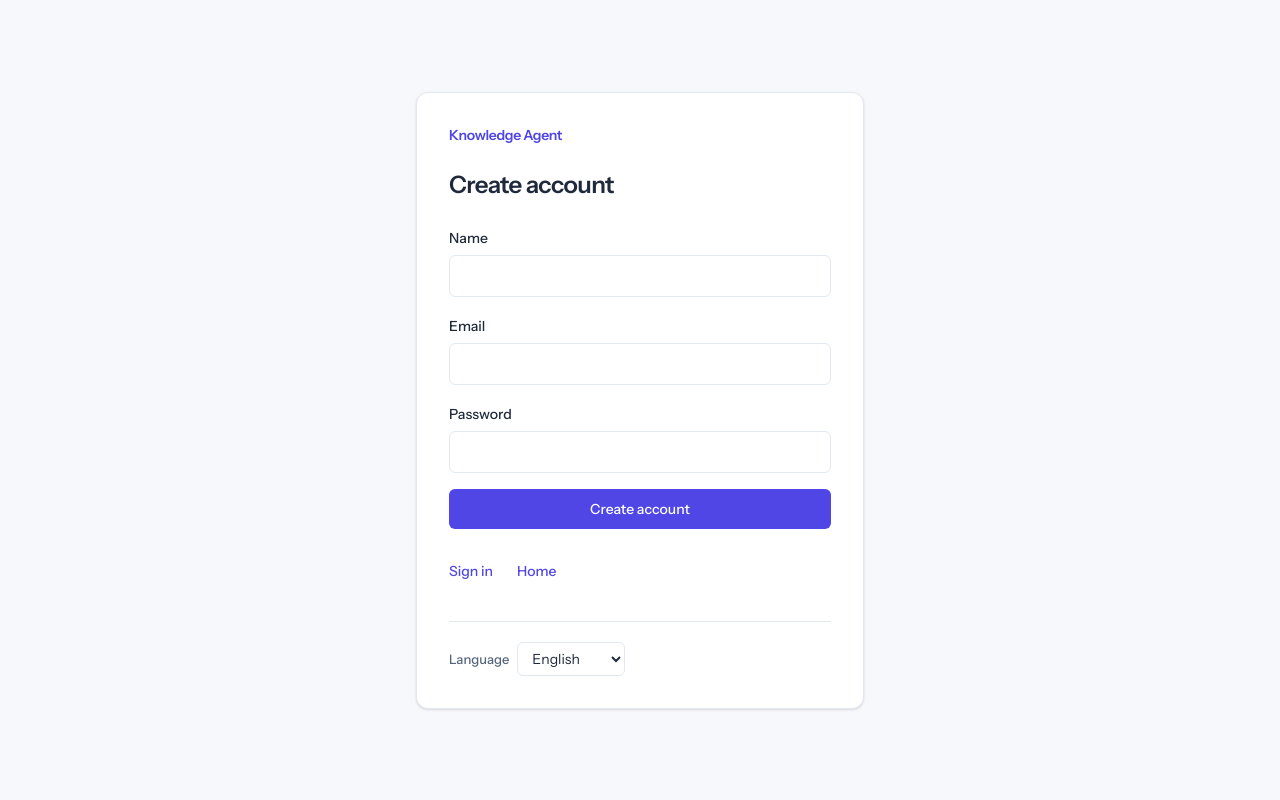
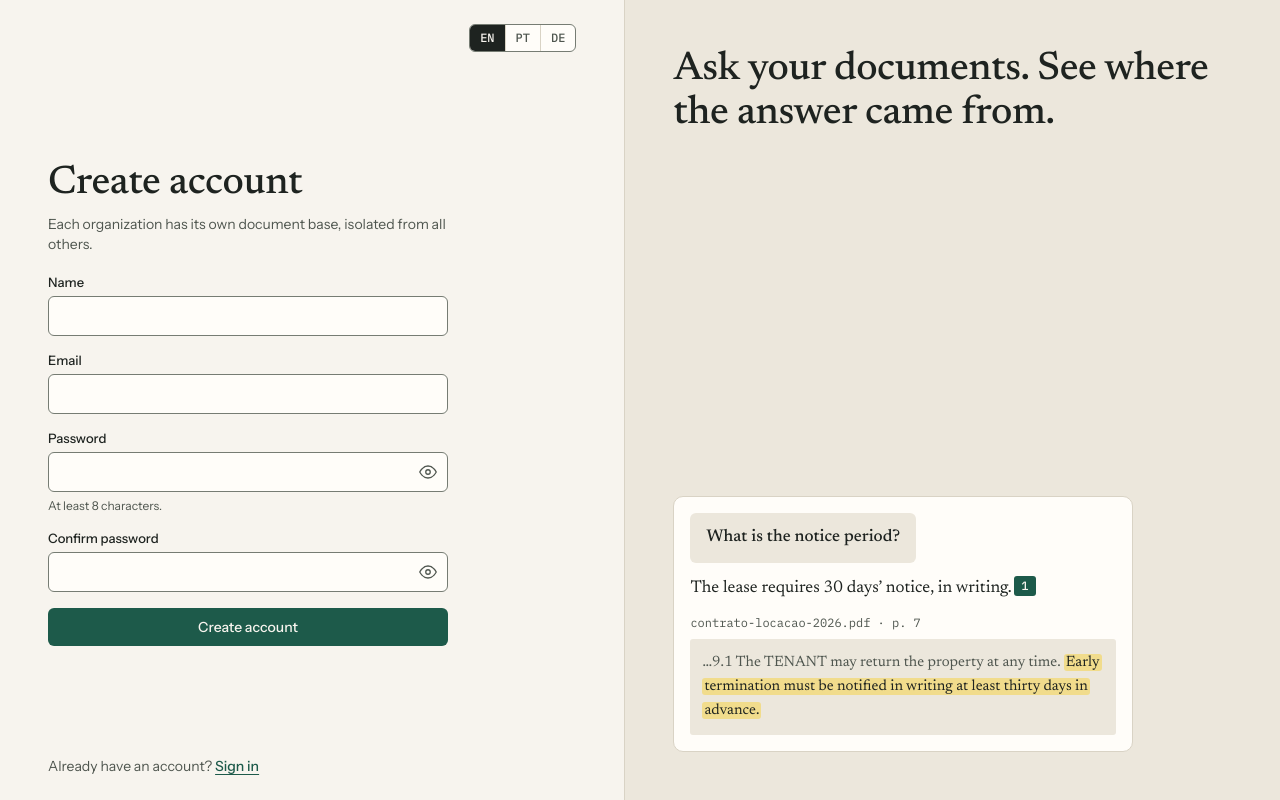
Before and after one commit to httpablo/knowledge-agent, a React (Vite) app in the folder frontend/: page /register in a window 1280 px wide. Built offline with nearby package versions, Linux system fonts and the light colour scheme.

Commit message:
feat: redesign signup screen, drop org field, add confirm password

```diff
--- a/frontend/src/App.tsx
+++ b/frontend/src/App.tsx
@@ -1,6 +1,5 @@
 import { Route, Routes } from 'react-router-dom'
 
-import CenteredPanel from './components/CenteredPanel'
 import GuestOnlyRoute from './components/auth/GuestOnlyRoute'
 import RequireAuth from './components/auth/RequireAuth'
 import LoginPage from './pages/LoginPage'
@@ -30,9 +29,7 @@ function App() {
         path="/register"
         element={
           <GuestOnlyRoute>
-            <CenteredPanel>
-              <RegisterPage />
-            </CenteredPanel>
+            <RegisterPage />
           </GuestOnlyRoute>
         }
       />
--- a/frontend/src/components/TextField.tsx
+++ /dev/null
@@ -1,23 +0,0 @@
-import type { InputHTMLAttributes } from 'react'
-
-type TextFieldProps = InputHTMLAttributes<HTMLInputElement> & {
-  id: string
-  label: string
-}
-
-function TextField({ id, label, ...input }: TextFieldProps) {
-  return (
-    <div>
-      <label htmlFor={id} className="text-sm font-medium">
-        {label}
-      </label>
-      <input
-        id={id}
-        {...input}
-        className="mt-1.5 w-full rounded-md border border-border bg-surface px-3 py-2.5 text-base hover:border-muted-foreground sm:text-sm"
-      />
-    </div>
-  )
-}
-
-export default TextField
--- a/frontend/src/components/TextLink.tsx
+++ /dev/null
@@ -1,15 +0,0 @@
-import type { ReactNode } from 'react'
-import { Link } from 'react-router-dom'
-
-function TextLink({ to, children }: { to: string; children: ReactNode }) {
-  return (
-    <Link
-      to={to}
-      className="inline-block rounded-sm py-2 text-sm font-medium text-primary underline-offset-4 hover:underline"
-    >
-      {children}
-    </Link>
-  )
-}
-
-export default TextLink
--- a/frontend/src/components/acervo/Field.tsx
+++ b/frontend/src/components/acervo/Field.tsx
@@ -16,6 +16,7 @@ type FieldProps = {
   onBlur?: (event: FocusEvent<HTMLInputElement>) => void
   autoComplete?: string
   required?: boolean
+  maxLength?: number
   showLabel?: string
   hideLabel?: string
 }
@@ -31,6 +32,7 @@ function Field({
   onBlur,
   autoComplete,
   required,
+  maxLength,
   showLabel,
   hideLabel,
 }: FieldProps) {
@@ -63,6 +65,7 @@ function Field({
           onBlur={onBlur}
           autoComplete={autoComplete}
           required={required}
+          maxLength={maxLength}
           aria-invalid={error ? true : undefined}
           aria-describedby={describedBy}
           className={[
--- a/frontend/src/i18n/de.ts
+++ b/frontend/src/i18n/de.ts
@@ -32,6 +32,13 @@ const de: Translation = {
   signInUnavailable:
     'Die Anmeldung ist derzeit nicht möglich. Versuchen Sie es erneut.',
   name: 'Name',
+  signupLead:
+    'Jede Organisation hat eine eigene, von allen anderen getrennte Dokumentenbasis.',
+  alreadyHaveAccount: 'Schon ein Konto?',
+  confirmPassword: 'Passwort bestätigen',
+  passwordHint: 'Mindestens 8 Zeichen.',
+  passwordTooShort: 'Das Passwort muss mindestens 8 Zeichen lang sein.',
+  passwordMismatch: 'Die Passwörter stimmen nicht überein.',
   creatingAccount: 'Konto wird erstellt…',
   emailAlreadyExists:
     'Für diese E-Mail-Adresse existiert bereits ein Konto.',
--- a/frontend/src/i18n/en.ts
+++ b/frontend/src/i18n/en.ts
@@ -25,6 +25,13 @@ const en = {
   signInUnavailable:
     'We couldn’t sign you in right now. Please try again.',
   name: 'Name',
+  signupLead:
+    'Each organization has its own document base, isolated from all others.',
+  alreadyHaveAccount: 'Already have an account?',
+  confirmPassword: 'Confirm password',
+  passwordHint: 'At least 8 characters.',
+  passwordTooShort: 'Password must be at least 8 characters.',
+  passwordMismatch: 'Passwords don’t match.',
   creatingAccount: 'Creating account…',
   emailAlreadyExists: 'An account with this email already exists.',
   registrationUnavailable:
--- a/frontend/src/i18n/pt.ts
+++ b/frontend/src/i18n/pt.ts
@@ -28,6 +28,12 @@ const pt: Translation = {
   invalidInput: 'Verifique as informações digitadas.',
   signInUnavailable: 'Não foi possível entrar agora. Tente novamente.',
   name: 'Nome',
+  signupLead: 'Cada organização tem sua própria base, isolada das demais.',
+  alreadyHaveAccount: 'Já tem conta?',
+  confirmPassword: 'Confirmar senha',
+  passwordHint: 'Mínimo de 8 caracteres.',
+  passwordTooShort: 'A senha precisa de pelo menos 8 caracteres.',
+  passwordMismatch: 'As senhas não coincidem.',
   creatingAccount: 'Criando conta…',
   emailAlreadyExists: 'Já existe uma conta com este e-mail.',
   registrationUnavailable:
--- a/frontend/src/pages/RegisterPage.tsx
+++ b/frontend/src/pages/RegisterPage.tsx
@@ -1,20 +1,58 @@
 import { useRef, useState } from 'react'
-import type { FormEvent } from 'react'
+import type { ChangeEvent, FormEvent } from 'react'
 import { useTranslation } from 'react-i18next'
-import { useNavigate } from 'react-router-dom'
+import { Link, useNavigate } from 'react-router-dom'
 
 import { register } from '../api/auth'
 import { ApiError } from '../api/client'
+import type { Language } from '../i18n'
 import type { Translation } from '../i18n/en'
-import ErrorMessage from '../components/ErrorMessage'
-import SubmitButton from '../components/SubmitButton'
-import TextField from '../components/TextField'
-import TextLink from '../components/TextLink'
+import AuthShell from '../components/acervo/AuthShell'
+import Button from '../components/acervo/Button'
+import Field from '../components/acervo/Field'
+import Notice from '../components/acervo/Notice'
 import { useAuth } from '../context/useAuth'
 
+const EMAIL_PATTERN = /^[^\s@]+@[^\s@]+\.[^\s@]+$/
 const PASSWORD_MIN_LENGTH = 8
 const PASSWORD_MAX_LENGTH = 128
 const NAME_MAX_LENGTH = 255
+
+type FieldErrors = Partial<
+  Record<
+    'name' | 'email' | 'password' | 'confirmPassword',
+    keyof Translation
+  >
+>
+
+function validate(
+  name: string,
+  email: string,
+  password: string,
+  confirmPassword: string,
+): FieldErrors {
+  const errors: FieldErrors = {}
+
+  if (!name) {
+    errors.name = 'fieldRequired'
+  }
+
+  if (!email) {
+    errors.email = 'fieldRequired'
+  } else if (!EMAIL_PATTERN.test(email)) {
+    errors.email = 'invalidEmailFormat'
+  }
+
+  if (password.length < PASSWORD_MIN_LENGTH) {
+    errors.password = 'passwordTooShort'
+  }
+
+  if (confirmPassword !== password) {
+    errors.confirmPassword = 'passwordMismatch'
+  }
+
+  return errors
+}
 
 function registrationErrorKey(error: unknown): keyof Translation {
   if (error instanceof ApiError) {
@@ -31,21 +69,44 @@ function registrationErrorKey(error: unknown): keyof Translation {
 }
 
 function RegisterPage() {
-  const { t } = useTranslation()
+  const { t, i18n } = useTranslation()
   const { establishSession } = useAuth()
   const navigate = useNavigate()
 
   const [name, setName] = useState('')
   const [email, setEmail] = useState('')
   const [password, setPassword] = useState('')
+  const [confirmPassword, setConfirmPassword] = useState('')
   const [submitting, setSubmitting] = useState(false)
-  const [errorKey, setErrorKey] = useState<keyof Translation | null>(null)
+  const [fieldErrors, setFieldErrors] = useState<FieldErrors>({})
+  const [topErrorKey, setTopErrorKey] = useState<keyof Translation | null>(
+    null,
+  )
   const inFlight = useRef(false)
 
-  function fail(key: keyof Translation) {
-    setErrorKey(key)
-    setSubmitting(false)
-    inFlight.current = false
+  function clearFieldError(field: keyof FieldErrors) {
+    setFieldErrors((current) => ({ ...current, [field]: undefined }))
+  }
+
+  function handleNameChange(event: ChangeEvent<HTMLInputElement>) {
+    setName(event.target.value)
+    clearFieldError('name')
+  }
+
+  function handleEmailChange(event: ChangeEvent<HTMLInputElement>) {
+    setEmail(event.target.value)
+    clearFieldError('email')
+  }
+
+  function handlePasswordChange(event: ChangeEvent<HTMLInputElement>) {
+    setPassword(event.target.value)
+    clearFieldError('password')
+    clearFieldError('confirmPassword')
+  }
+
+  function handleConfirmPasswordChange(event: ChangeEvent<HTMLInputElement>) {
+    setConfirmPassword(event.target.value)
+    clearFieldError('confirmPassword')
   }
 
   async function handleSubmit(event: FormEvent<HTMLFormElement>) {
@@ -55,23 +116,34 @@ function RegisterPage() {
       return
     }
 
+    const validationErrors = validate(name, email, password, confirmPassword)
+    setFieldErrors(validationErrors)
+
+    if (Object.keys(validationErrors).length > 0) {
+      return
+    }
+
     inFlight.current = true
     setSubmitting(true)
-    setErrorKey(null)
+    setTopErrorKey(null)
 
     let token
 
     try {
       token = await register({ name, email, password })
     } catch (error) {
-      fail(registrationErrorKey(error))
+      setTopErrorKey(registrationErrorKey(error))
+      setSubmitting(false)
+      inFlight.current = false
       return
     }
 
     try {
       await establishSession(token.access_token)
     } catch {
-      fail('accountCreatedSessionFailed')
+      setTopErrorKey('accountCreatedSessionFailed')
+      setSubmitting(false)
+      inFlight.current = false
       return
     }
 
@@ -79,57 +151,87 @@ function RegisterPage() {
   }
 
   return (
-    <>
-      <h1 className="text-2xl font-semibold tracking-tight">
-        {t('createAccount')}
-      </h1>
+    <AuthShell
+      language={i18n.language as Language}
+      onLanguageChange={(language) => void i18n.changeLanguage(language)}
+      footer={
+        <p>
+          {t('alreadyHaveAccount')}{' '}
+          <Link
+            to="/login"
+            className="font-medium text-[var(--accent)] underline decoration-1 underline-offset-[3px] hover:text-[var(--accent-hover)] focus-visible:outline-2 focus-visible:outline-offset-2 focus-visible:outline-[var(--focus)]"
+          >
+            {t('signIn')}
+          </Link>
+        </p>
+      }
+    >
+      <form
+        onSubmit={handleSubmit}
+        noValidate
+        className="flex w-full max-w-[400px] flex-col gap-4"
+      >
+        <h1 className="font-[family-name:var(--font-serif)] text-[32px] leading-[38px] font-medium tracking-[-0.01em] min-[900px]:text-[40px] min-[900px]:leading-[44px]">
+          {t('createAccount')}
+        </h1>
+        <p className="-mt-2 mb-1 max-w-[56ch] font-[family-name:var(--font-sans)] text-sm leading-5 text-[var(--ink-muted)]">
+          {t('signupLead')}
+        </p>
 
-      <form onSubmit={handleSubmit} className="mt-6 space-y-4">
-        <TextField
-          id="name"
+        {topErrorKey && <Notice>{t(topErrorKey)}</Notice>}
+
+        <Field
           label={t('name')}
-          type="text"
           autoComplete="name"
-          required
           maxLength={NAME_MAX_LENGTH}
           value={name}
-          onChange={(event) => setName(event.target.value)}
+          onChange={handleNameChange}
+          error={fieldErrors.name ? t(fieldErrors.name) : undefined}
         />
 
-        <TextField
-          id="email"
+        <Field
           label={t('email')}
           type="email"
           autoComplete="email"
-          required
           value={email}
-          onChange={(event) => setEmail(event.target.value)}
+          onChange={handleEmailChange}
+          error={fieldErrors.email ? t(fieldErrors.email) : undefined}
         />
 
-        <TextField
-          id="password"
+        <Field
           label={t('password')}
           type="password"
           autoComplete="new-password"
-          required
-          minLength={PASSWORD_MIN_LENGTH}
           maxLength={PASSWORD_MAX_LENGTH}
           value={password}
-          onChange={(event) => setPassword(event.target.value)}
+          onChange={handlePasswordChange}
+          hint={t('passwordHint')}
+          error={fieldErrors.password ? t(fieldErrors.password) : undefined}
+          showLabel={t('showPassword')}
+          hideLabel={t('hidePassword')}
         />
 
-        {errorKey && <ErrorMessage>{t(errorKey)}</ErrorMessage>}
+        <Field
+          label={t('confirmPassword')}
+          type="password"
+          autoComplete="new-password"
+          maxLength={PASSWORD_MAX_LENGTH}
+          value={confirmPassword}
+          onChange={handleConfirmPasswordChange}
+          error={
+            fieldErrors.confirmPassword
+              ? t(fieldErrors.confirmPassword)
+              : undefined
+          }
+          showLabel={t('showPassword')}
+          hideLabel={t('hidePassword')}
+        />
 
-        <SubmitButton disabled={submitting}>
+        <Button type="submit" block busy={submitting} disabled={submitting}>
           {submitting ? t('creatingAccount') : t('createAccount')}
-        </SubmitButton>
+        </Button>
       </form>
-
-      <nav className="mt-6 flex flex-wrap gap-x-6 gap-y-2">
-        <TextLink to="/login">{t('signIn')}</TextLink>
-        <TextLink to="/">{t('home')}</TextLink>
-      </nav>
-    </>
+    </AuthShell>
   )
 }
 
```
